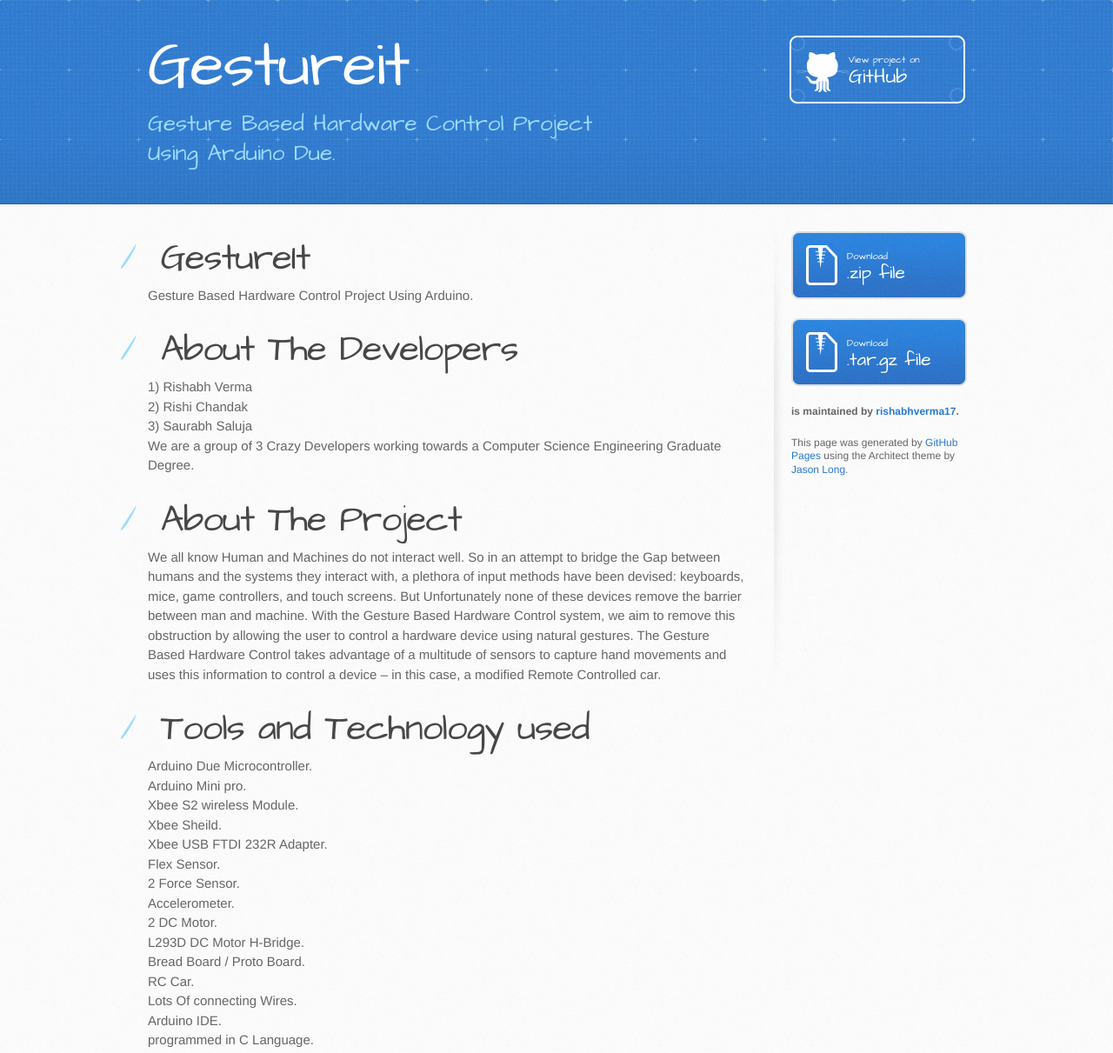
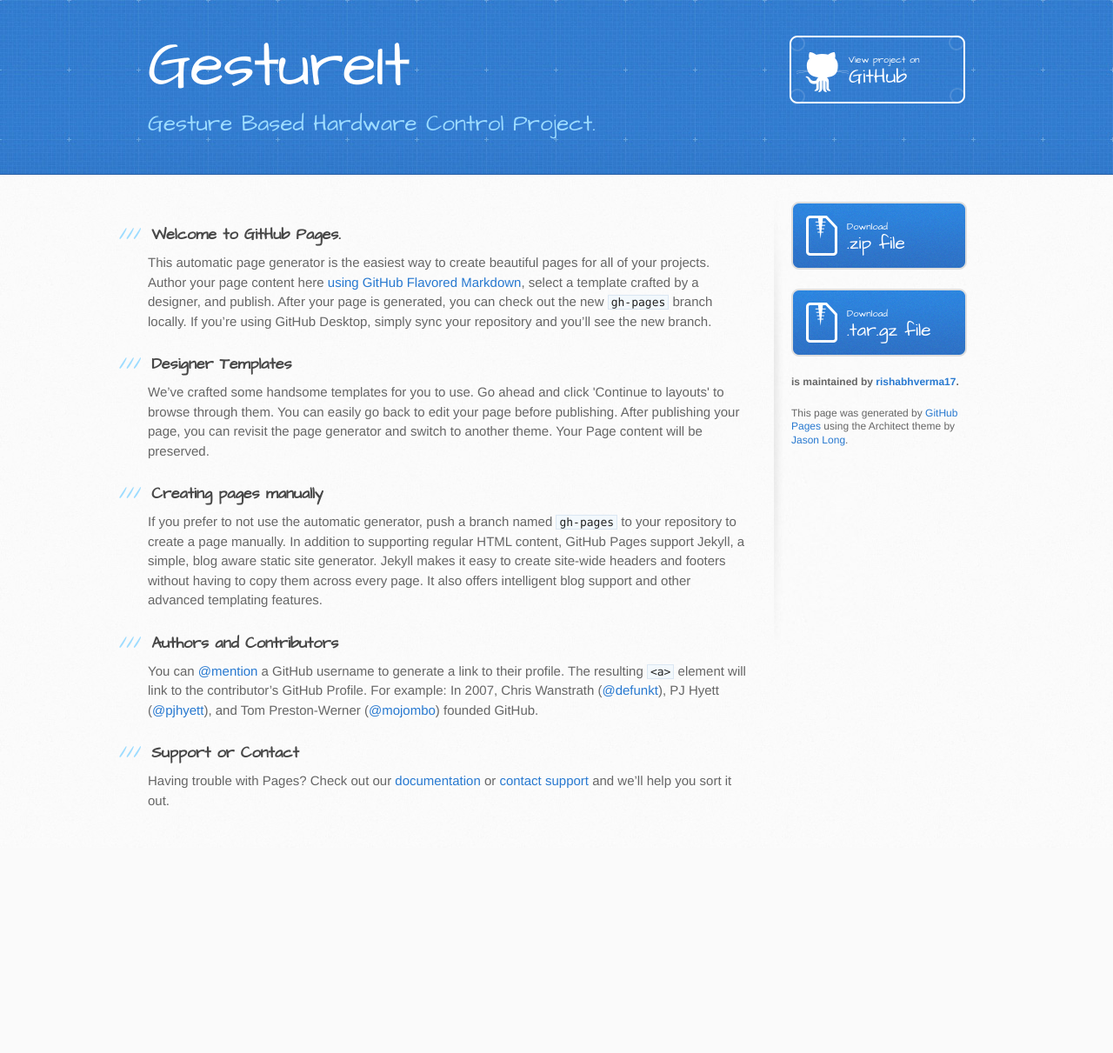
Before and after one commit to rishabhverma17/GestureIt, a plain HTML site: page index.html in a window 1280 px wide. Shown: the top 1211 px of the page at 87% size. After the commit the page ends 975 px from the top, so only its background shows below. Drawn offline with Linux system fonts and the light colour scheme.

Commit message:
Create gh-pages branch via GitHub

```diff
--- a/index.html
+++ b/index.html
@@ -13,14 +13,14 @@
     <script src="//html5shiv.googlecode.com/svn/trunk/html5.js"></script>
     <![endif]-->
 
-    <title>Gestureit by rishabhverma17</title>
+    <title>GestureIt by rishabhverma17</title>
   </head>
 
   <body>
     <header>
       <div class="inner">
-        <h1>Gestureit</h1>
-        <h2>Gesture Based Hardware Control Project Using Arduino Due.</h2>
+        <h1>GestureIt</h1>
+        <h2>Gesture Based Hardware Control Project.</h2>
         <a href="https://github.com/rishabhverma17/GestureIt" class="button"><small>View project on</small> GitHub</a>
       </div>
     </header>
@@ -28,50 +28,30 @@
     <div id="content-wrapper">
       <div class="inner clearfix">
         <section id="main-content">
-          <h1>
-<a id="gestureit" class="anchor" href="#gestureit" aria-hidden="true"><span aria-hidden="true" class="octicon octicon-link"></span></a>GestureIt</h1>
+          <h3>
+<a id="welcome-to-github-pages" class="anchor" href="#welcome-to-github-pages" aria-hidden="true"><span aria-hidden="true" class="octicon octicon-link"></span></a>Welcome to GitHub Pages.</h3>
 
-<p>Gesture Based Hardware Control Project Using Arduino.</p>
+<p>This automatic page generator is the easiest way to create beautiful pages for all of your projects. Author your page content here <a href="https://guides.github.com/features/mastering-markdown/">using GitHub Flavored Markdown</a>, select a template crafted by a designer, and publish. After your page is generated, you can check out the new <code>gh-pages</code> branch locally. If you’re using GitHub Desktop, simply sync your repository and you’ll see the new branch.</p>
 
-<h1>
-<a id="about-the-developers" class="anchor" href="#about-the-developers" aria-hidden="true"><span aria-hidden="true" class="octicon octicon-link"></span></a>About The Developers</h1>
+<h3>
+<a id="designer-templates" class="anchor" href="#designer-templates" aria-hidden="true"><span aria-hidden="true" class="octicon octicon-link"></span></a>Designer Templates</h3>
 
-<p>1) Rishabh Verma<br>
-2) Rishi Chandak<br>
-3) Saurabh Saluja<br>
-We are a group of 3 Crazy Developers working towards a Computer Science Engineering Graduate Degree.</p>
+<p>We’ve crafted some handsome templates for you to use. Go ahead and click 'Continue to layouts' to browse through them. You can easily go back to edit your page before publishing. After publishing your page, you can revisit the page generator and switch to another theme. Your Page content will be preserved.</p>
 
-<h1>
-<a id="about-the-project" class="anchor" href="#about-the-project" aria-hidden="true"><span aria-hidden="true" class="octicon octicon-link"></span></a>About The Project</h1>
+<h3>
+<a id="creating-pages-manually" class="anchor" href="#creating-pages-manually" aria-hidden="true"><span aria-hidden="true" class="octicon octicon-link"></span></a>Creating pages manually</h3>
 
-<p>We all know Human and Machines do not interact well. So in an attempt to bridge the Gap between humans and the systems they interact with, a plethora of input methods have been devised: keyboards, mice, game controllers, and touch screens. But Unfortunately none of these devices remove the barrier between man and machine.
-With the Gesture Based Hardware Control system, we aim to remove this obstruction by allowing the user to control a hardware device using natural gestures. The Gesture Based Hardware Control takes advantage of a multitude of sensors to capture hand movements and uses this information to control a device – in this case, a modified Remote Controlled car.</p>
+<p>If you prefer to not use the automatic generator, push a branch named <code>gh-pages</code> to your repository to create a page manually. In addition to supporting regular HTML content, GitHub Pages support Jekyll, a simple, blog aware static site generator. Jekyll makes it easy to create site-wide headers and footers without having to copy them across every page. It also offers intelligent blog support and other advanced templating features.</p>
 
-<h1>
-<a id="tools-and-technology-used" class="anchor" href="#tools-and-technology-used" aria-hidden="true"><span aria-hidden="true" class="octicon octicon-link"></span></a>Tools and Technology used</h1>
+<h3>
+<a id="authors-and-contributors" class="anchor" href="#authors-and-contributors" aria-hidden="true"><span aria-hidden="true" class="octicon octicon-link"></span></a>Authors and Contributors</h3>
 
-<p>Arduino Due Microcontroller.<br>
-Arduino Mini pro.<br>
-Xbee S2 wireless Module.<br>
-Xbee Sheild.<br>
-Xbee USB FTDI 232R Adapter.<br>
-Flex Sensor.<br>
-2 Force Sensor.<br>
-Accelerometer.<br>
-2 DC Motor.<br>
-L293D DC Motor H-Bridge.<br>
-Bread Board / Proto Board.<br>
-RC Car.<br>
-Lots Of connecting Wires.<br>
-Arduino IDE.<br>
-programmed in C Language.<br></p>
+<p>You can <a href="https://help.github.com/articles/basic-writing-and-formatting-syntax/#mentioning-users-and-teams" class="user-mention">@mention</a> a GitHub username to generate a link to their profile. The resulting <code>&lt;a&gt;</code> element will link to the contributor’s GitHub Profile. For example: In 2007, Chris Wanstrath (<a href="https://github.com/defunkt" class="user-mention">@defunkt</a>), PJ Hyett (<a href="https://github.com/pjhyett" class="user-mention">@pjhyett</a>), and Tom Preston-Werner (<a href="https://github.com/mojombo" class="user-mention">@mojombo</a>) founded GitHub.</p>
 
-<h1>
-<a id="this-is-an-open-source-hardware-project" class="anchor" href="#this-is-an-open-source-hardware-project" aria-hidden="true"><span aria-hidden="true" class="octicon octicon-link"></span></a>This is an open source Hardware project</h1>
+<h3>
+<a id="support-or-contact" class="anchor" href="#support-or-contact" aria-hidden="true"><span aria-hidden="true" class="octicon octicon-link"></span></a>Support or Contact</h3>
 
-<p>Feel Free to use and modify the codes written by us and create something more useful out of it.<br>
-We would love to see your codes.<br>
-Happy Coding!<br></p>
+<p>Having trouble with Pages? Check out our <a href="https://help.github.com/pages">documentation</a> or <a href="https://github.com/contact">contact support</a> and we’ll help you sort it out.</p>
         </section>
 
         <aside id="sidebar">
```
Also changed, not shown: params.json (+3 -3 lines).
